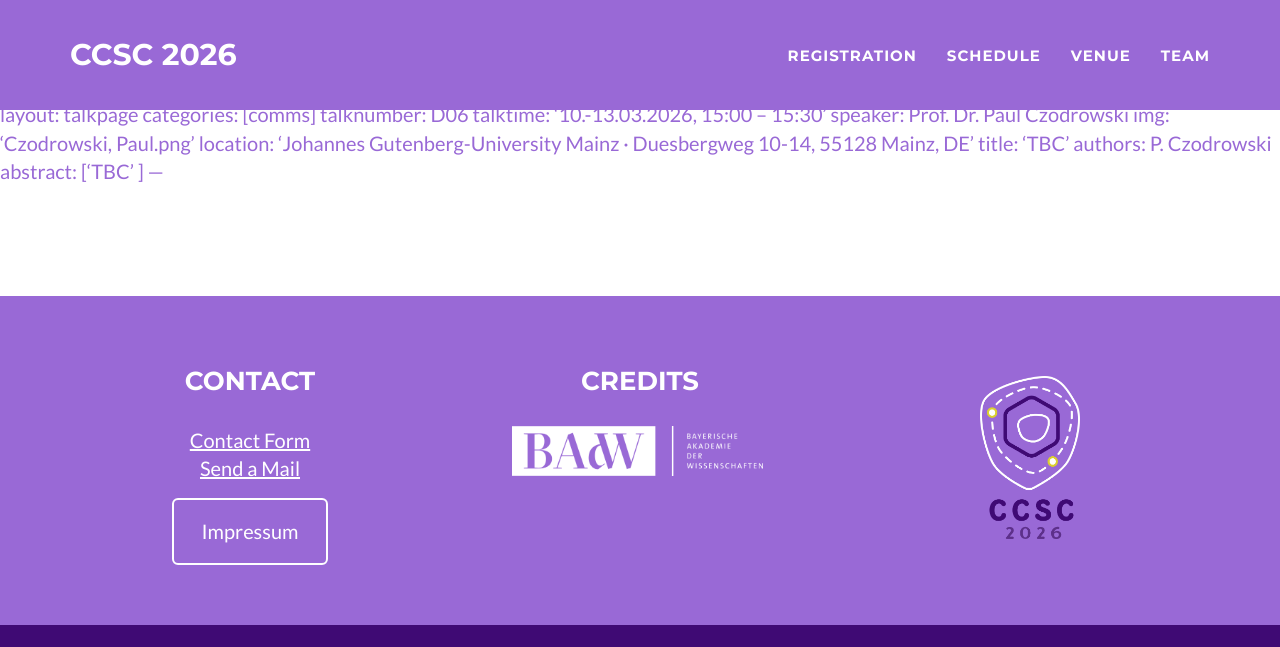
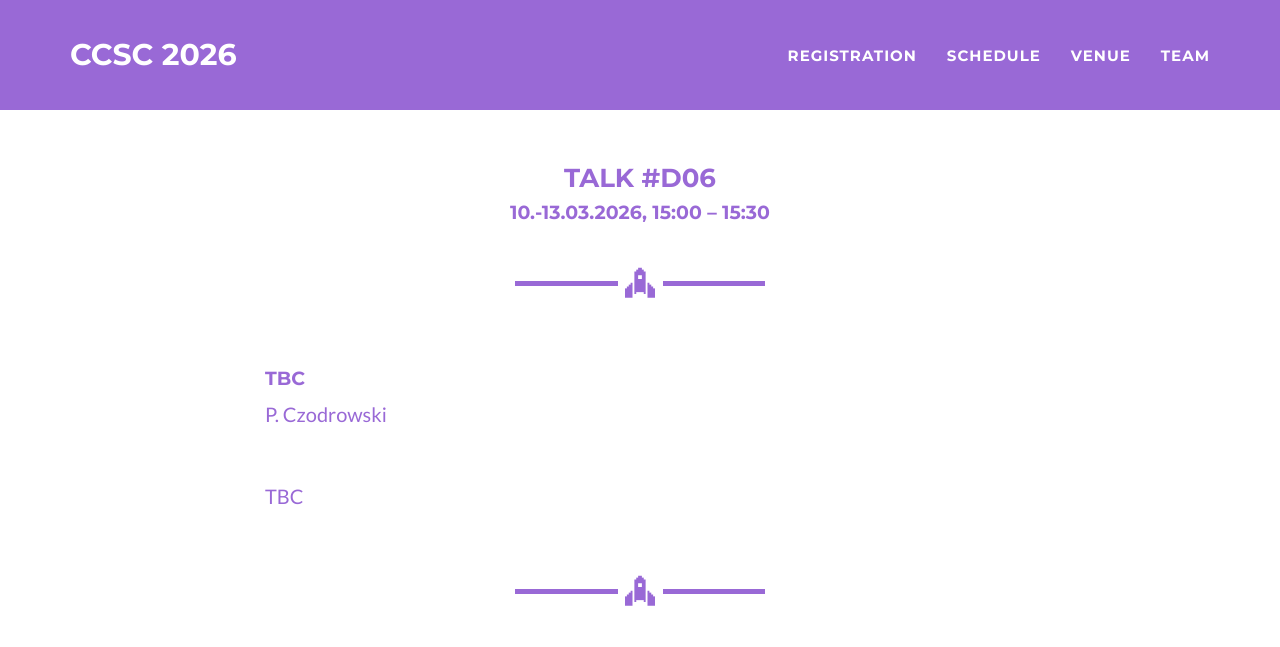
Before and after one commit to ccsc2026/ccsc2026.github.io, a Jekyll site: the page built from talks/Czodrowski.md, in a window 1280 px wide and 1364 px high. Shown: the top 647 px of the window. Built offline with Jekyll 4.4.1, drawn with Linux system fonts in a browser that asks for light colours; our own code applies the rules of GitHub Pages for plain Markdown files; some of the changed text lies outside the part shown; grey boxes are pictures that could not be loaded.

Commit message:
Update Czodrowski.md

```diff
--- a/talks/Czodrowski.md
+++ b/talks/Czodrowski.md
@@ -1,12 +1,12 @@
+---
 layout: talkpage
 categories: [comms]
 talknumber: D06
 talktime: '10.-13.03.2026, 15:00 – 15:30'
-speaker: Prof. Dr. Paul Czodrowski
-img: 'Czodrowski, Paul.png'
+speaker: "Prof. Dr. Paul Czodrowski"
+img: "Czodrowski, Paul.png"
 location: 'Johannes Gutenberg-University Mainz · Duesbergweg 10-14, 55128 Mainz, DE'
 title: 'TBC'
 authors: P. Czodrowski
-abstract: ['TBC'
-]
+abstract: 'TBC'
 ---
```
